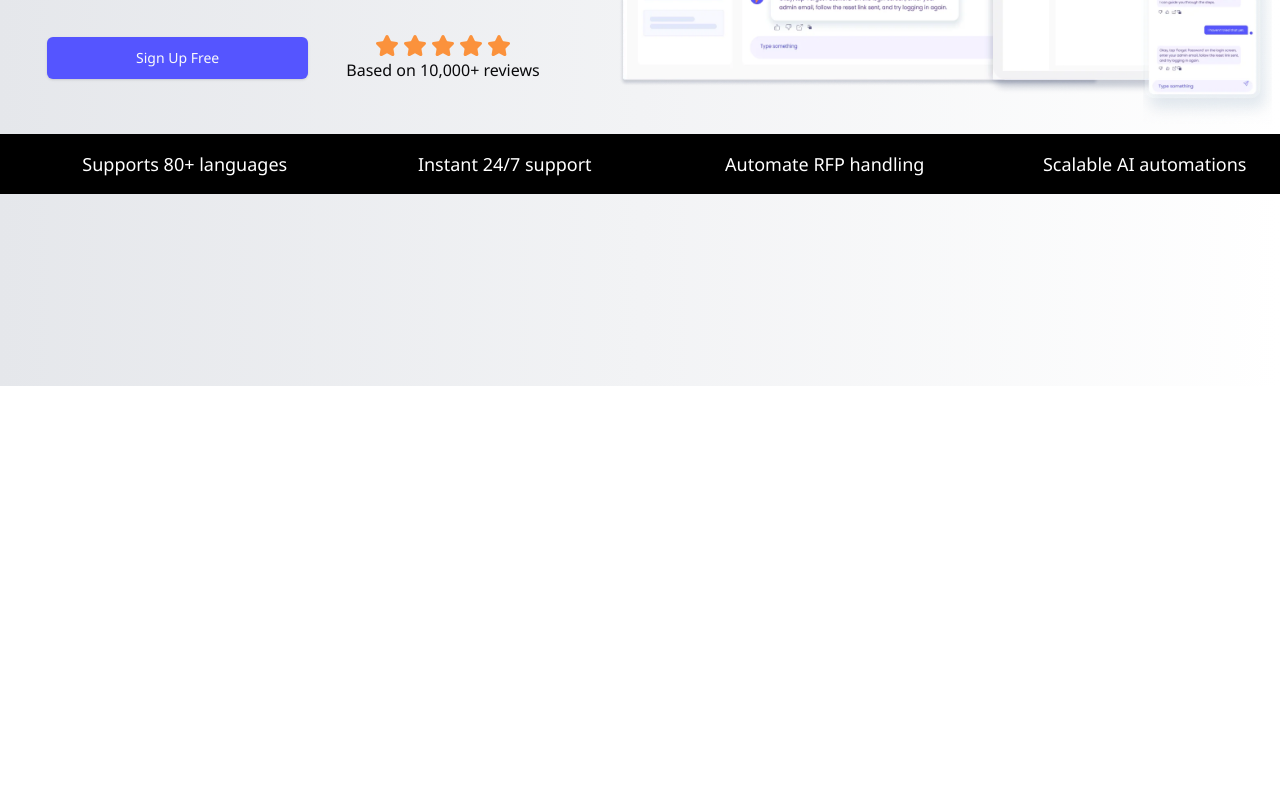
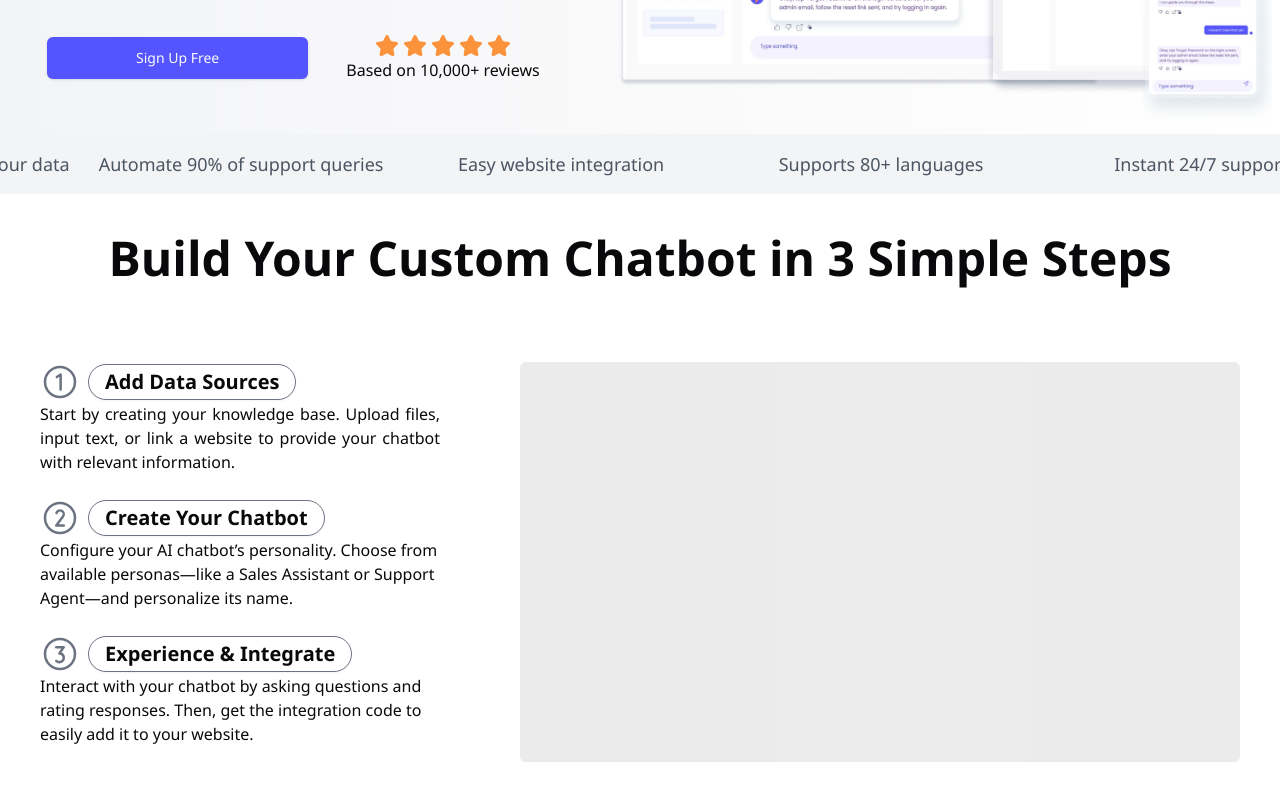
Before and after one commit to Sudeepktiwari/spark-home, a React (Vite) app: page / in a window 1280 px wide. Shown: the part 414-1214 px from the top of the page. Before the commit the page ends 800 px from the top, so only its background shows below. Built offline with nearby package versions, Linux system fonts and the light colour scheme.

Commit message:
steps-home

```diff
--- a/package.json
+++ b/package.json
@@ -10,6 +10,8 @@
     "preview": "vite preview"
   },
   "dependencies": {
+    "@phosphor-icons/react": "^2.1.7",
+    "@phosphor-icons/web": "^2.1.1",
     "@radix-ui/react-slot": "^1.1.1",
     "autoprefixer": "^10.4.20",
     "class-variance-authority": "^0.7.1",
--- a/src/App.tsx
+++ b/src/App.tsx
@@ -9,15 +9,12 @@ function App() {
     if (link) {
       link.href = logo; // Replace with your icon path
 
-      document.title = "Home - My Custom App";
+      document.title = "Spark Agent AI";
     }
   }, []);
 
   return (
-    <div
-      className=" w-[100vw] min-h-screen bg-gradient-to-r
-     from-gray-200 to-white flex flex-col font-custom"
-    >
+    <div className=" w-[100vw] min-h-screenflex flex-col font-custom">
       <TopBar />
       <Homepage />
     </div>
--- /dev/null
+++ b/src/components/ui/skeleton.tsx
@@ -0,0 +1,15 @@
+import { cn } from "@/lib/utils"
+
+function Skeleton({
+  className,
+  ...props
+}: React.HTMLAttributes<HTMLDivElement>) {
+  return (
+    <div
+      className={cn("animate-pulse rounded-md bg-primary/10", className)}
+      {...props}
+    />
+  )
+}
+
+export { Skeleton }
--- a/src/pages/home/Intro.tsx
+++ b/src/pages/home/Intro.tsx
@@ -14,7 +14,10 @@ const StarRating = () => {
 
 const Intro = () => {
   return (
-    <div className="lg:flex lg:justify-between pt-0 lg:pt-12 ">
+    <div
+      className="lg:flex lg:justify-between pt-0 lg:pt-12  bg-gradient-to-r
+     from-gray-100 to-white"
+    >
       <div className="lg:m-8 lg:mr-14 mx-1 space-y-4 w-full lg:w-1/2  ">
         <p className=" text-center lg:text-start text-2xl lg:text-[2rem] font-bold">
           Empower Your Team{" "}
--- a/src/pages/home/features-bar.tsx
+++ b/src/pages/home/features-bar.tsx
@@ -28,13 +28,13 @@ const FeaturesBar: React.FC = () => {
   }, []);
 
   return (
-    <div className="overflow-hidden bg-black text-white text-lg relative py-4 w-[100vw]">
+    <div className="overflow-hidden bg-gray-100 text-gray-600 text-lg relative py-4 w-[100vw]">
       {/* Outer container with continuous scroll effect */}
       <div
         className="flex"
         style={{
           width: "200%", // Allow continuous scroll effect
-          animation: "scrollLeft 15s linear infinite", // Seamless continuous scrolling
+          animation: "scrollLeft 60s linear infinite", // Seamless continuous scrolling
         }}
       >
         {/* Duplicated content for a smooth looping effect */}
--- a/src/pages/home/homepage.tsx
+++ b/src/pages/home/homepage.tsx
@@ -1,5 +1,6 @@
 import FeaturesBar from "./features-bar";
 import Intro from "./Intro";
+import Steps from "./steps";
 
 const Homepage = () => {
   return (
@@ -10,6 +11,7 @@ const Homepage = () => {
       <div className="">
         <FeaturesBar />
       </div>
+      <Steps />
     </div>
   );
 };
--- a/src/pages/home/steps.tsx
+++ b/src/pages/home/steps.tsx
@@ -0,0 +1,68 @@
+import { Button } from "@/components/ui/button";
+import { Skeleton } from "@/components/ui/skeleton";
+import {
+  NumberCircleOne,
+  NumberCircleThree,
+  NumberCircleTwo,
+} from "@phosphor-icons/react";
+
+const Steps = () => {
+  return (
+    <div className="bg-white ">
+      <h1 className="text-center text-5xl font-bold p-10">
+        Build Your Custom Chatbot in 3 Simple Steps
+      </h1>
+      <div className="flex m-10 gap-20">
+        <div className=" ">
+          <div className="flex items-center gap-2">
+            <NumberCircleOne size={40} className="text-gray-500" />
+            <Button
+              variant={"outline"}
+              className="font-bold text-xl py-4 rounded-full border-gray-500 hover:bg-white"
+            >
+              Add Data Sources
+            </Button>
+          </div>
+          <p className="text-justify">
+            Start by creating your knowledge base. Upload files, input text, or
+            link a website to provide your chatbot with relevant information.
+          </p>
+          <div className="flex items-center gap-2 mt-6">
+            <NumberCircleTwo size={40} className="text-gray-500" />
+            <Button
+              variant={"outline"}
+              className="font-bold text-xl py-4 rounded-full border-gray-500 hover:bg-white"
+            >
+              Create Your Chatbot
+            </Button>
+          </div>
+
+          <p>
+            Configure your AI chatbot’s personality. Choose from available
+            personas—like a Sales Assistant or Support Agent—and personalize its
+            name.
+          </p>
+          <div className="flex items-center gap-2 mt-6">
+            <NumberCircleThree size={40} className="text-gray-500" />
+            <Button
+              variant={"outline"}
+              className="font-bold text-xl py-4 rounded-full border-gray-500 hover:bg-white"
+            >
+              Experience & Integrate
+            </Button>
+          </div>
+          <h3></h3>
+          <p>
+            Interact with your chatbot by asking questions and rating responses.
+            Then, get the integration code to easily add it to your website.
+          </p>
+        </div>
+        <div>
+          <Skeleton className="h-[400px] w-[720px]" />
+        </div>
+      </div>
+    </div>
+  );
+};
+
+export default Steps;
```
Also changed, not shown: 1 other file (tests, documents, lock files or other folders).
